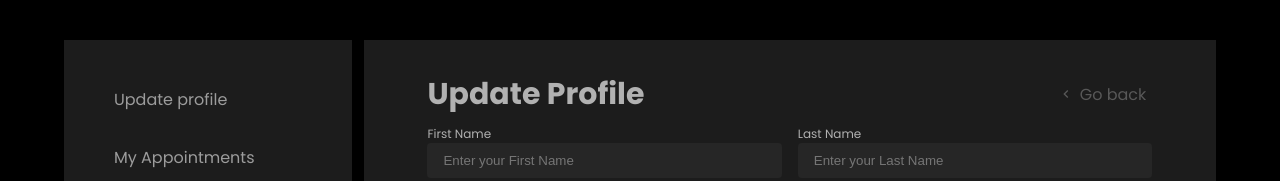
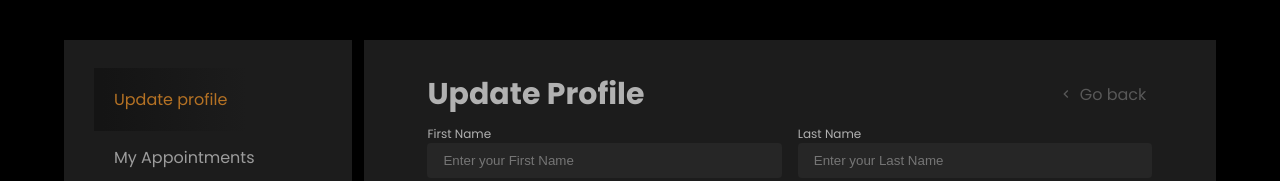
Before and after one commit to Meldy2503/nail-boutique, a React (Create React App) app: page /update-profile in a window 1280 px wide. Shown: the top 181 px of the page. Built offline with nearby package versions, Linux system fonts and the light colour scheme.

Commit message:
structure webpage

```diff
--- a/package.json
+++ b/package.json
@@ -7,8 +7,8 @@
     "@testing-library/react": "^12.1.4",
     "@testing-library/user-event": "^13.5.0",
     "formik": "^2.2.9",
+    "hamburger-react": "^2.4.1",
     "intl-tel-input": "^17.0.15",
-    "hamburger-react": "^2.4.1",
     "react": "^17.0.2",
     "react-dom": "^17.0.2",
     "react-icons": "^4.3.1",
--- a/src/App.js
+++ b/src/App.js
@@ -3,6 +3,7 @@ import { BrowserRouter as Router, Routes, Route } from "react-router-dom";
 import { ThemeProvider } from "styled-components";
 import { GlobalStyle } from "./reuseableComponents/globalStyle";
 import Booking from "./components/myAppointments/booking";
+import UpdateProfilePage from "./pages/UpdateProfilePage";
 
 const theme = {
   colors: {
@@ -41,6 +42,7 @@ function App() {
           <GlobalStyle />
           <Routes>
             <Route path="/*" element={<Booking />} />
+            <Route path="/update-profile" element={<UpdateProfilePage />} />
           </Routes>
         </Fragment>
       </ThemeProvider>
--- a/src/components/myAppointments/booking/index.js
+++ b/src/components/myAppointments/booking/index.js
@@ -4,16 +4,12 @@ import {
   RightContent,
 } from "../../../reuseableComponents/containerStyle";
 import Sidebar from "../../sidebar";
-import UpdateProfile from "../../updateProfile";
-// import BookingSummary from "../bookingSummary";
 
 function Booking() {
   return (
     <ContentContainer>
       <Sidebar />
-      <RightContent>
-        <UpdateProfile />
-      </RightContent>
+      <RightContent></RightContent>
     </ContentContainer>
   );
 }
--- a/src/components/sidebar/index.js
+++ b/src/components/sidebar/index.js
@@ -15,7 +15,7 @@ function Sidebar() {
           <NavLink
             end
             className={({ isActive }) => `navLink ${isActive ? " active" : ""}`}
-            to="/"
+            to="/update-profile"
           >
             <BsPersonCircle className="icon" />
             <span>Update profile</span>
--- a/src/components/updateProfile/index.js
+++ b/src/components/updateProfile/index.js
@@ -15,6 +15,12 @@ import { MdChevronLeft } from "react-icons/md";
 import { Back } from "../../reuseableComponents/goBack/goBackStyle";
 import { useFormik } from "formik";
 import * as Yup from "yup";
+import {
+  ContentContainer,
+  LeftContent,
+  RightContent,
+} from "../../reuseableComponents/containerStyle";
+import Sidebar from "../sidebar";
 
 function UpdateProfile() {
   const formik = useFormik({
@@ -47,6 +53,9 @@ function UpdateProfile() {
   });
   console.log(formik.values);
   return (
+    <ContentContainer>
+      <Sidebar />
+      <RightContent>
         <UpdateProfileStyled>
           <UpdateProfileContainer>
             <Row1>
@@ -153,6 +162,8 @@ function UpdateProfile() {
             </FormField>
           </UpdateProfileContainer>
         </UpdateProfileStyled>
+      </RightContent>
+    </ContentContainer>
   );
 }
 
--- a/src/components/updateProfile/updateProfileStyle.js
+++ b/src/components/updateProfile/updateProfileStyle.js
@@ -39,10 +39,13 @@ export const InputField = styled.div`
     background-color: ${({ theme }) => theme.colors.primary7};
     border: none;
     border-radius: 0.4rem;
+    color: ${({ theme }) => theme.colors.secondary1};
 
     &:focus {
       border-bottom: 1px solid ${({ theme }) => theme.colors.secondary3};
       outline: none;
+      color: ${({ theme }) => theme.colors.secondary1};
+      background-color: ${({ theme }) => theme.colors.primary7};
     }
   }
 `;
@@ -72,6 +75,13 @@ export const Comment = styled.div`
     background-color: ${({ theme }) => theme.colors.primary7};
     border: none;
     border-radius: 0.4rem;
+    font-family: Poppins;
+    font-size: 14px;
+    font-style: normal;
+    font-weight: 400;
+    line-height: 21px;
+    letter-spacing: 0em;
+    text-align: left;
   }
 `;
 
--- /dev/null
+++ b/src/pages/UpdateProfilePage.js
@@ -0,0 +1,8 @@
+import React from "react";
+import UpdateProfile from "../components/updateProfile";
+
+function UpdateProfilePage() {
+  return <UpdateProfile />;
+}
+
+export default UpdateProfilePage;
--- a/src/reuseableComponents/containerStyle.js
+++ b/src/reuseableComponents/containerStyle.js
@@ -3,7 +3,7 @@ import styled from "styled-components";
 export const ContentContainer = styled.section`
   height: 80vh;
   width: 90%;
-  max-width: 120rem;
+  max-width: 140rem;
   margin: 4rem auto 4rem auto;
   display: flex;
   justify-content: space-between;
```
Also changed, not shown: 1 other file (tests, documents, lock files or other folders). Lines whose indentation alone changed are shown as unchanged.
